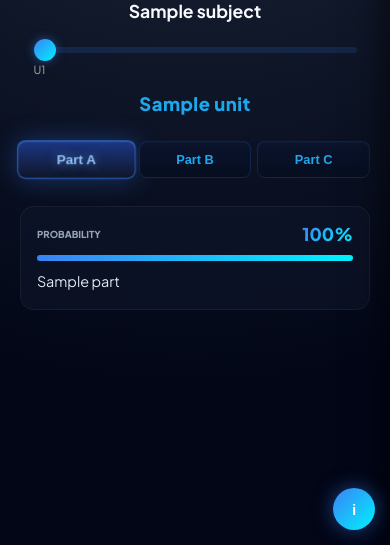
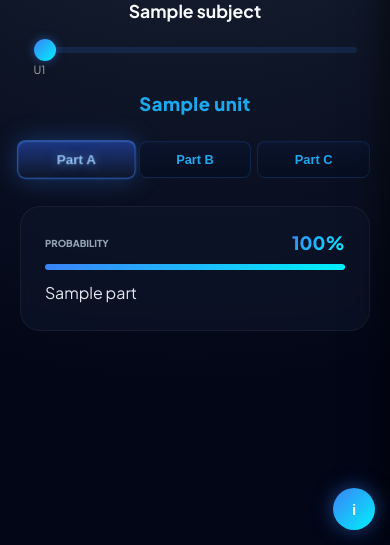
Before and after one commit to asrinryan0051/Kernel-Alpha, a FastAPI app: template templates/index.html in a window 390 px wide. Shown: the part 299-844 px from the top of the page. Run offline with FastAPI, Linux system fonts and the light colour scheme; the template is opened without the code that fills it: most values are stand-ins (such as "Sample title", 1, 10 or a date in 2020).

Commit message:
Mobile UI updated

```diff
--- a/static/style.css
+++ b/static/style.css
@@ -1114,3 +1114,24 @@ body {
         overflow-y: auto;
     }
 }
+
+@media screen and (max-width: 480px) {
+    /* ... existing code ... */
+
+    .report-card {
+        padding: 24px;         /* Increased from 16px to give more "content room" */
+        border-radius: 20px;   /* Increased from 14px for a softer, larger look */
+        margin-bottom: 18px;   /* Increased slightly to keep it airy */
+    }
+
+    .q-body {
+        font-size: 1.0rem;    /* Increased slightly for better readability */
+        line-height: 1.6;      /* Slightly more line height for a premium feel */
+    }
+
+    .prob-pct {
+        font-size: 1.15rem;    /* Made probability percentage slightly larger */
+    }
+
+
+}
```
